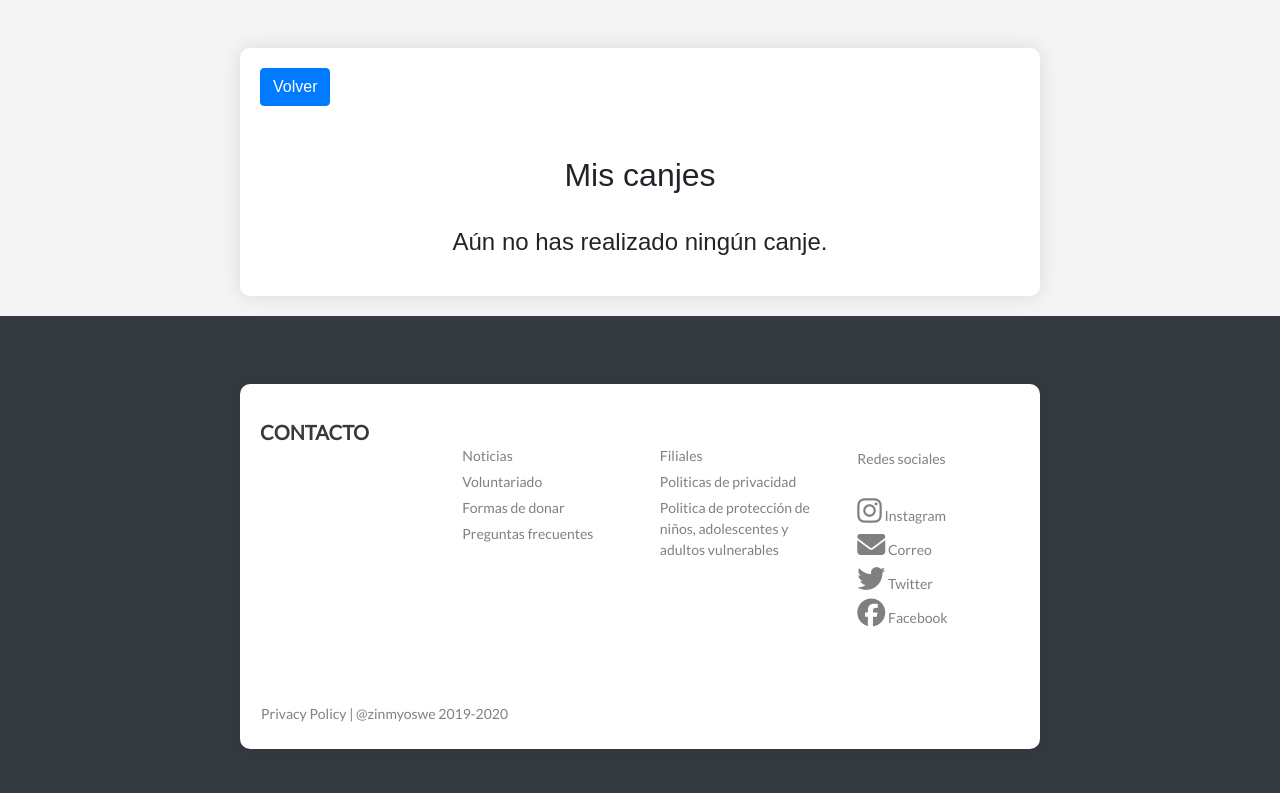
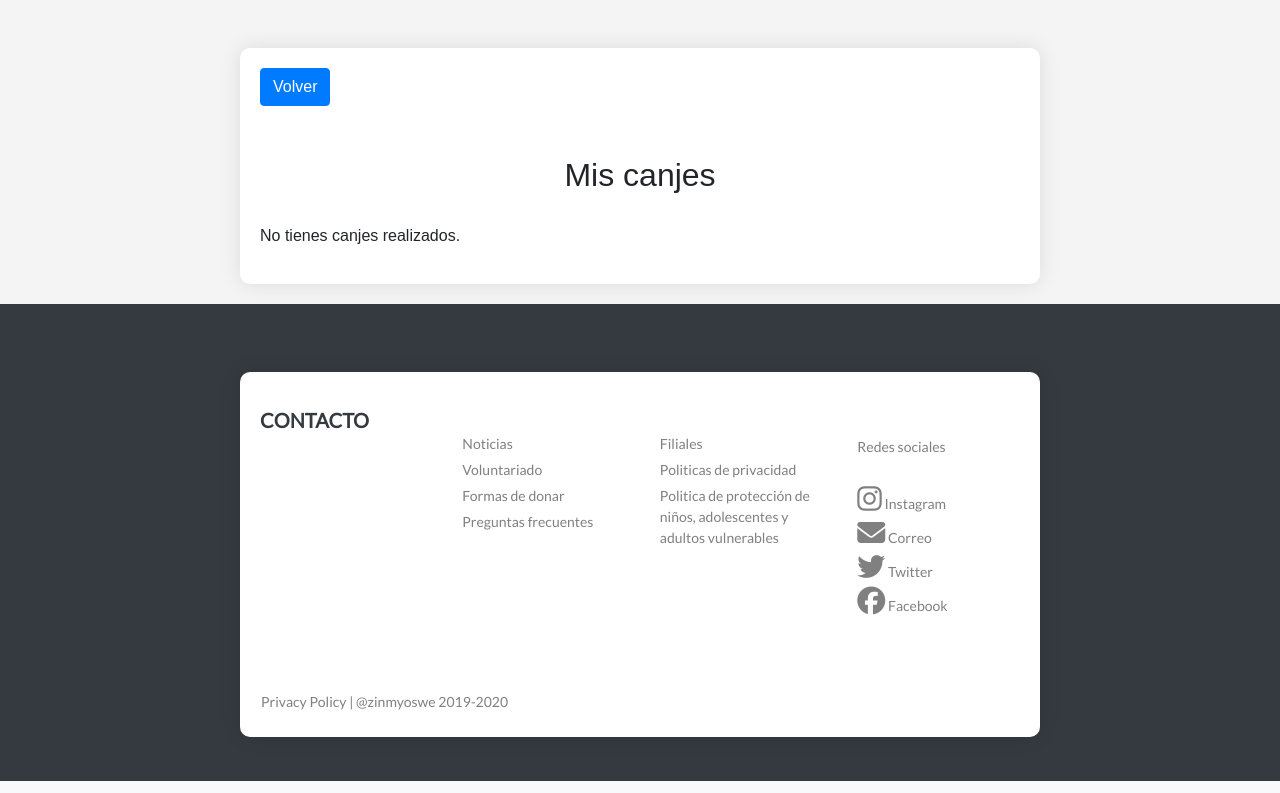
Before and after one commit to IrinaLamboglia/Caritas_project, a Django app: page /misCanjes/ in a window 1280 px wide. Shown: the part 81-874 px from the top of the page. Run offline with Django 4.2, Linux system fonts and the light colour scheme; a user stored in the database is signed in; data comes from the database, SQL or seed files in the repository; both versions use the stored data as it was after the commit; some libraries are stand-ins or nearby versions.

Commit message:
Modificacion listado

```diff
--- a/login/core/templates/canjearPuntos/misCanjes.html
+++ b/login/core/templates/canjearPuntos/misCanjes.html
@@ -5,12 +5,12 @@
 <a href="{% url 'listadoProductosDonados' %}" class="btn btn-primary">Volver</a>
 
 <div class="caja">
-    <h2 class="titulo">Mis canjes </h2>
+    <h2 class="titulo">Mis canjes</h2>
     {% if canjes %}
         <ul class="list-group list-group-flush">
             {% for canje in canjes %}
                 <li class="list-group-item">
-                    <d<div class="row">
+                    <div class="row">
                         <div class="col-md-8">
                             <h4>{{ canje.publicacion.titulo }}</h4>
                             <p style="margin-bottom: 5px;">Código de retiro: {{ canje.codigo_retiro }}</p>
@@ -20,20 +20,16 @@
                                 <span class="badge badge-pill badge-danger">Pendiente</span>
                             {% endif %}
                         </div>
-
-
                         <div class="col-md-4 text-md-center">
                             <a href="/generar_pdf/?codigo_retiro={{ canje.codigo_retiro }}" class="btn btn-outline-primary">Imprimir comprobante</a>
                         </div>
                     </div>
-
                 </li>
             {% endfor %}
         </ul>
     {% else %}
-        <div class="no-canjes text-center">
-            <p style="font-size: 24px; font-family: 'Arial', sans-serif;">Aún no has realizado ningún canje.</p>
-        </div>
+        <p>No tienes canjes realizados.</p>
     {% endif %}
 </div>
+
 {% endblock %}
```
Also changed, not shown: login/db.sqlite3.
